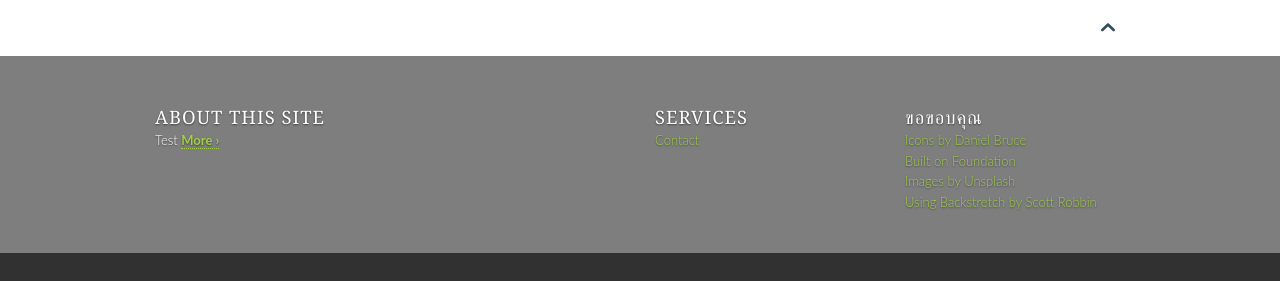
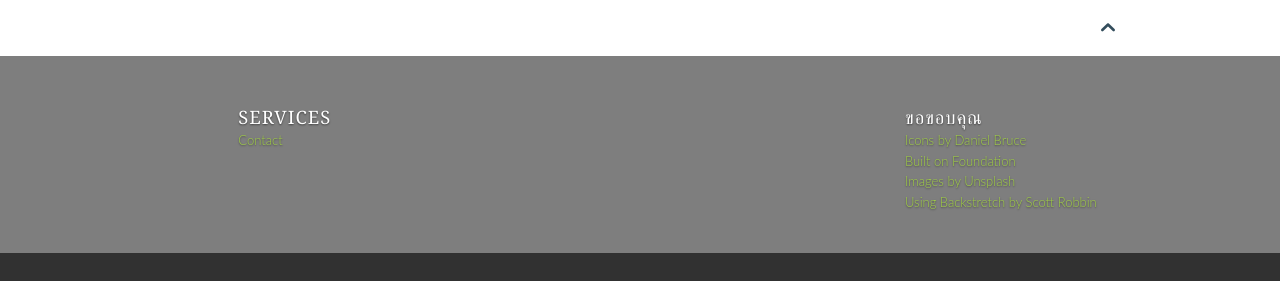
Before and after one commit to hatyairoiroi/hatyairoiroi.github.io, a Jekyll site: the page built from index.md, in a window 1280 px wide. Shown: the part 1622-1903 px from the top of the page. Built offline with Jekyll 4.4.1, drawn with Linux system fonts in a browser that asks for light colours.

Commit message:
Update footer.html

```diff
--- a/_includes/footer.html
+++ b/_includes/footer.html
@@ -9,12 +9,8 @@
       <div id="footer">
         <div class="row">
           <div class="medium-6 large-5 columns">
-            <h5 class="shadow-black">{{ site.data.language.info_website }}</h5>
 
-            <p class="shadow-black">
-              {{ site.description }}
-              <a href="{{ site.url }}/info/">{{ site.data.language.more }}</a>
-            </p>
+
           </div><!-- /.large-6.columns -->
 
 
```
